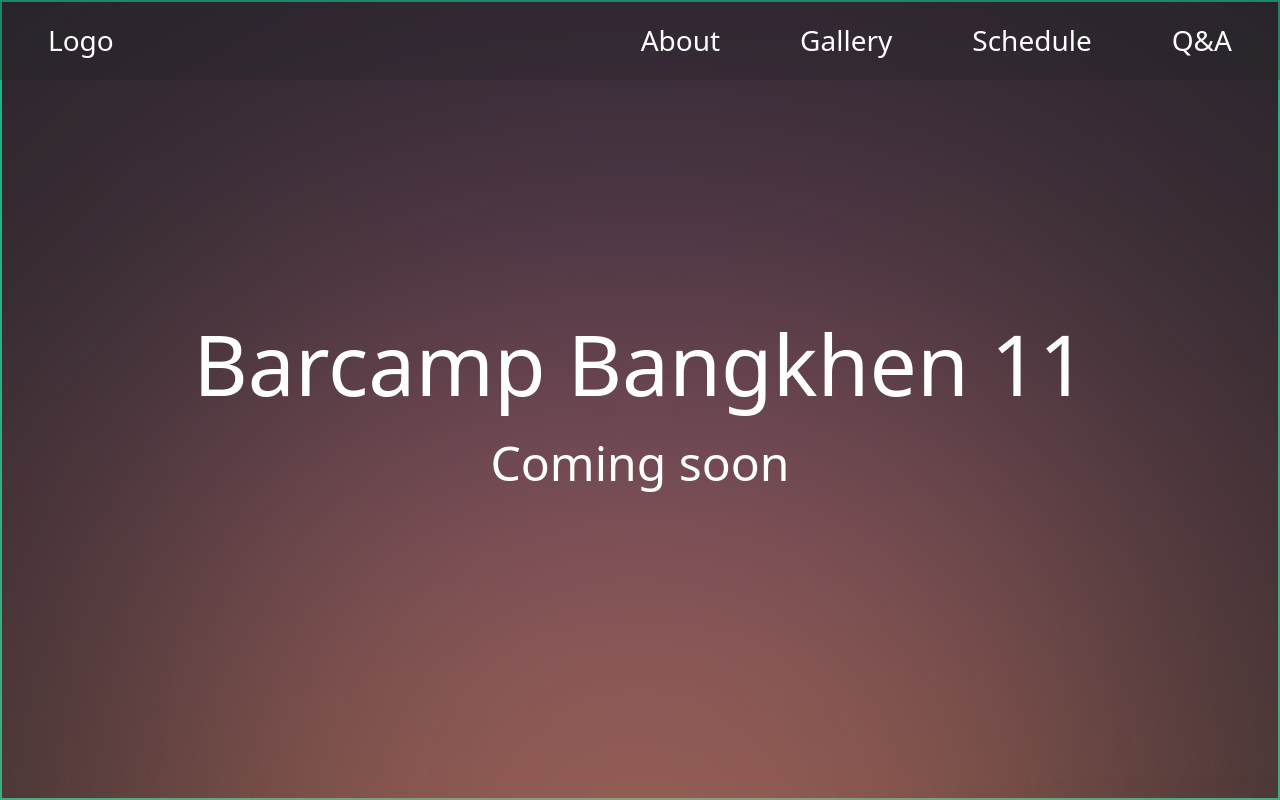
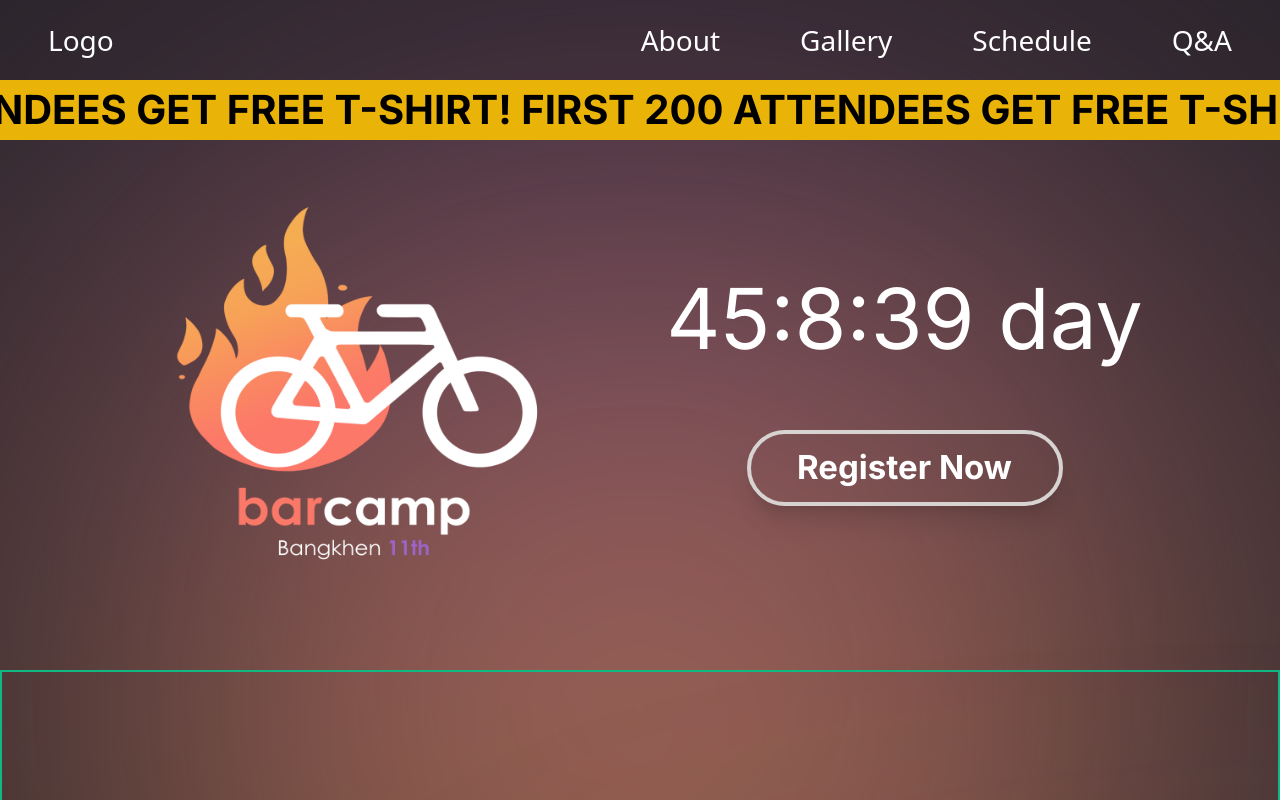
Before and after one commit to barcamp-bangkhen-11/bcbk11-frontend, a Next.js app: page / in a window 1280 px wide. Shown: the top 800 px of the page. Built offline with nearby package versions, Linux system fonts and the light colour scheme.

Commit message:
Hero Components Draft#1
เพิ่ม Hero Components

```diff
--- a/package.json
+++ b/package.json
@@ -13,6 +13,7 @@
     "next": "^13.4.19",
     "react": "18.2.0",
     "react-dom": "18.2.0",
+    "react-fast-marquee": "^1.6.1",
     "zod": "^3.21.4"
   },
   "devDependencies": {
--- a/src/modules/Hero/Hero.tsx
+++ b/src/modules/Hero/Hero.tsx
@@ -1,14 +1,89 @@
 import React from "react";
 import Section from "../components/Section";
 import Flare from "../components/Flare";
+import Image from "next/image";
+import barcampHero from "@/modules/img/barcampHero.png";
+import { useState } from "react";
+import { useEffect } from "react";
+import Link from "next/link";
+import Marquee from "react-fast-marquee";
+import { Inter } from "next/font/google";
+const inter = Inter({ subsets: ["latin"] });
+const Hero = () => {
+  const [countdown, setCountdown] = useState<{
+    days: number;
+    hours: number;
+    minutes: number;
+    seconds: number;
+  }>({
+    days: 0,
+    hours: 0,
+    minutes: 0,
+    seconds: 0,
+  });
 
-const Hero = () => {
+  useEffect(() => {
+    const targetDate = new Date("2023-11-25T00:00:00Z"); // 25/11/2023
+
+    const intervalId = setInterval(() => {
+      const now = new Date().getTime();
+      const difference = targetDate.getTime() - now;
+
+      const days = Math.floor(difference / (1000 * 60 * 60 * 24));
+      const hours = Math.floor(
+        (difference % (1000 * 60 * 60 * 24)) / (1000 * 60 * 60),
+      );
+      const minutes = Math.floor((difference % (1000 * 60 * 60)) / (1000 * 60));
+      const seconds = Math.floor((difference % (1000 * 60)) / 1000);
+
+      setCountdown({ days, hours, minutes, seconds });
+
+      if (difference < 0) {
+        clearInterval(intervalId);
+        setCountdown({ days: 0, hours: 0, minutes: 0, seconds: 0 });
+      }
+    }, 1000);
+
+    return () => clearInterval(intervalId);
+  }, []);
+
   return (
-    <Section id="hero" flexColCenter mockBorderPlsRemove>
-      <Flare positionX="center" positionY="bottom" />
-      <h1 className="text-desktop-h1">Barcamp Bangkhen 11</h1>
-      <h2 className="text-desktop-h3">Coming soon</h2>
-    </Section>
+    <>
+      <div className={inter.className}>
+        <Section id="hero">
+          <Marquee
+            autoFill={true}
+            className=" bg-yellow-500 text-[30px] font-bold text-black md:text-[40px] "
+          >
+            ! FIRST 200 ATTENDEES GET FREE T-SHIRT
+          </Marquee>
+          <div className="mt-8 flex  flex-row flex-wrap  items-center justify-center">
+            <Image
+              className="h-[382px] w-[382px] md:h-[418px] md:w-[433px] "
+              src={barcampHero}
+              alt="barcamp"
+            />
+
+            <div className="mt-15 flex flex-col items-center justify-center pt-5 md:ml-24 md:pt-0">
+              <div className="mb-12 text-center text-[50px]  font-normal text-white lg:text-[84px]">
+                {countdown.days}:{countdown.hours}:{countdown.minutes} day
+              </div>
+              <Link href="">
+                <div className="inline-flex h-[60px] items-center justify-center rounded-[45px] border-4 border-stone-300 from-orange-400 via-red-500 to-transparent px-[40px]  py-5 shadow-xl hover:bg-gradient-to-r hover:drop-shadow-2xl md:h-[76px] md:w-[316px]">
+                  <div className="font-bold text-white ">
+                    <h1 className=" w-full  text-[25px] md:text-[33px] ">
+                      Register Now
+                    </h1>
+                  </div>
+                </div>
+              </Link>
+            </div>
+          </div>
+
+          <Flare positionX="center" positionY="bottom" />
+        </Section>
+      </div>
+    </>
   );
 };
 
```
Also changed, not shown: src/modules/img/barcampHero.png (added), 1 other file (tests, documents, lock files or other folders).
